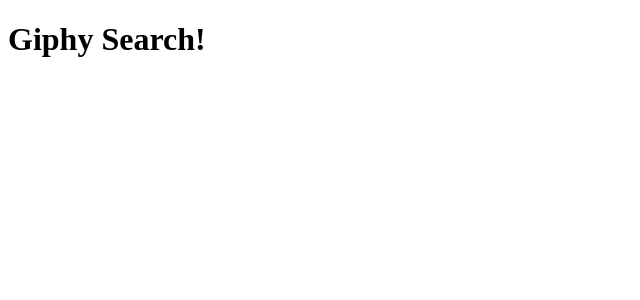
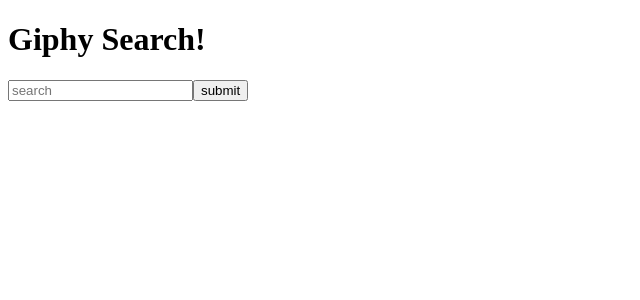
Before and after one commit to Adventure-K/group-giphy-saga-project, a React (Create React App) app: page / in a window 1280 px wide. Shown: the top 300 px of the page, without its empty margins (0-640 px from the left). Built offline with nearby package versions, Linux system fonts and the light colour scheme.

Commit message:
empty components

```diff
--- a/src/components/App/App.js
+++ b/src/components/App/App.js
@@ -1,9 +1,14 @@
 import React from 'react';
+import FormComp from '../FormComp/FormComp';
+import ListComp from '../ListComp/ListComp';
+import ItemComp from '../ItemComp/ItemComp';
 
 function App(props) {
   return (
     <div>
       <h1>Giphy Search!</h1>
+      <FormComp />
+      <ListComp />
     </div>
   );
 }
--- /dev/null
+++ b/src/components/FormComp/FormComp.jsx
@@ -0,0 +1,19 @@
+import React from 'react';
+import {useState} from 'react';
+
+//const [search, setSearch] = useState('')
+
+function FormComp() {
+  return (
+    <div>
+      <input
+        placeholder="search"></input>
+      <button>submit</button>
+    </div>
+  );
+}
+
+export default FormComp;
+
+//onChange={(event) => setSearch(event.target.value)}
+//value={search}
--- /dev/null
+++ b/src/components/ItemComp/ItemComp.jsx
@@ -0,0 +1,17 @@
+import React from 'react';
+
+
+//map out images with favorite buttons
+
+
+function ItemComp() {
+  return (
+    <div>
+
+    </div>
+  );
+}
+
+export default ItemComp;
+
+//map out images with favorite buttons
--- /dev/null
+++ b/src/components/ListComp/ListComp.jsx
@@ -0,0 +1,12 @@
+import React from 'react';
+import ItemComp from '../ItemComp/ItemComp';
+
+function ListComp() {
+  return (
+    <div>
+        <ItemComp/>
+    </div>
+  );
+}
+
+export default ListComp;
```
